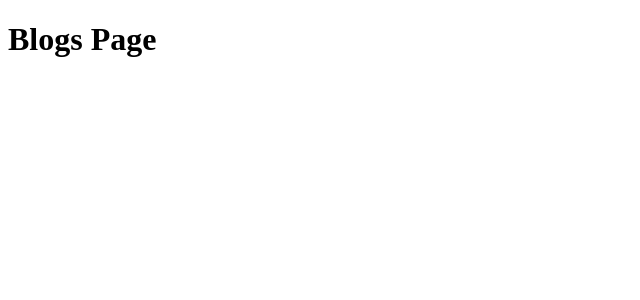
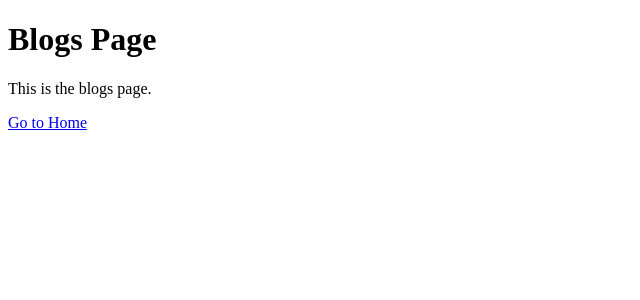
Before and after one commit to coder8820/Nextjs, a Next.js app in the folder my-app/: page /blogs in a window 1280 px wide. Shown: the top 300 px of the page, without its empty margins (0-640 px from the left). Built offline with nearby package versions, Linux system fonts and the light colour scheme.

Commit message:
geting props from childrens

```diff
--- a/my-app/app/blogs/page.js
+++ b/my-app/app/blogs/page.js
@@ -1,3 +1,13 @@
+import Link from "next/link";
+
 export default function Blogs() {
-  return <h1>Blogs Page</h1>;
+  return (
+    <>
+      <div className="mx-auto p-4">
+        <h1>Blogs Page</h1>
+        <p>This is the blogs page.</p>
+        <Link href="/">Go to Home</Link>
+      </div>
+    </>
+  );
 }
--- a/my-app/app/page.js
+++ b/my-app/app/page.js
@@ -4,10 +4,12 @@ import Link from "next/link";
 
 // import Image from "next/image";
 
-export default function Home() {
+export default function Home(props) {
+  console.log(props);
   return (
     <>
       <div className="mx-auto p-4">
+        <h1>Home Page</h1>
         <Link href="/about">about</Link> |{" "}
         <Link href="/services">services</Link>｜<Link href="/blogs">Blogs</Link>
         <h1>Welcome to Technical Agencies!</h1>
```
